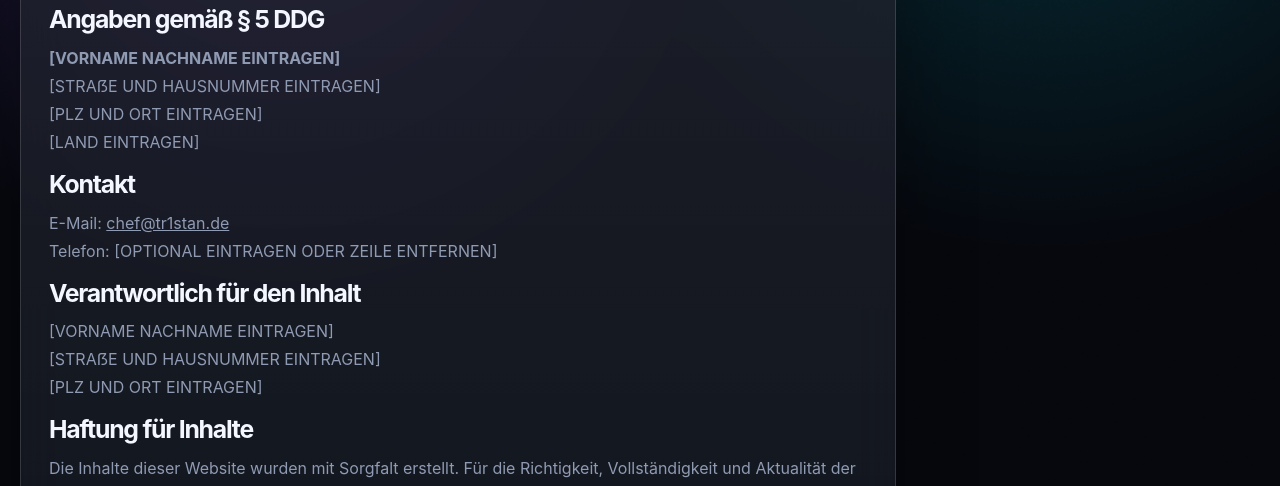
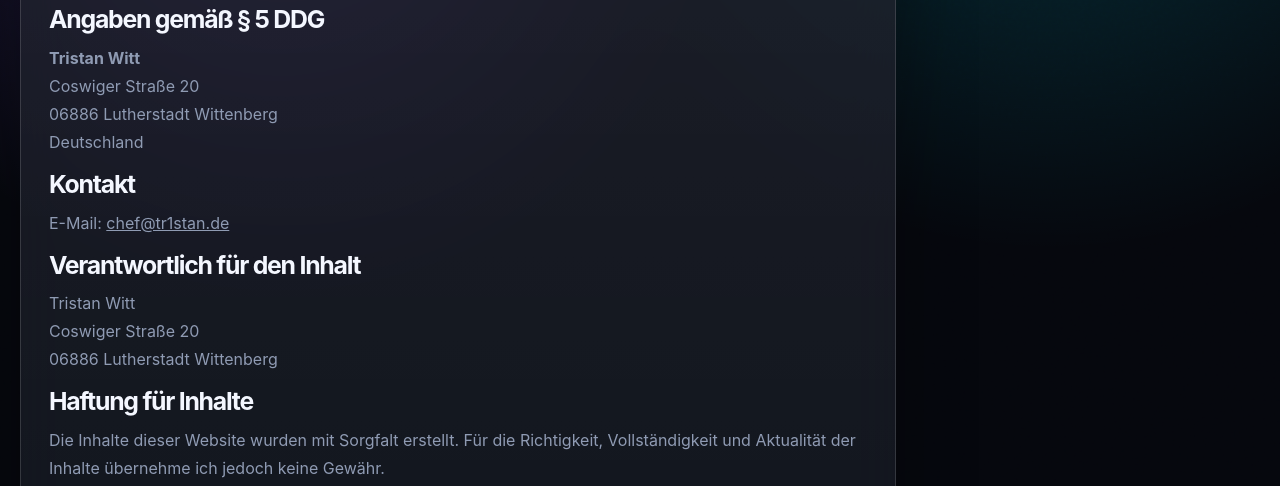
Before and after one commit to tr1stannnnnn/tr1stan.de, a plain HTML site: page impressum.html in a window 1280 px wide. Shown: the part 314-800 px from the top of the page. Drawn offline with Linux system fonts and the light colour scheme.

Commit message:
Update Impressum with personal information

```diff
--- a/impressum.html
+++ b/impressum.html
@@ -10,11 +10,11 @@
   <header class="nav-shell"><a class="brand" href="index.html"><span class="brand-glyph">t1</span><span class="brand-text"><strong>tr1stan.de</strong><small>personal cyberdeck</small></span></a><nav class="nav-links"><a href="index.html">Home</a><a href="impressum.html">Impressum</a><a href="datenschutz.html">Datenschutz</a></nav></header>
   <main class="deck" style="min-height:72vh"><article class="deck-panel deck-main reveal visible"><div class="panel-label">LEGAL</div><h2>Impressum</h2>
 <h3>Angaben gemäß § 5 DDG</h3>
-<p><strong>[VORNAME NACHNAME EINTRAGEN]</strong><br>[STRAẞE UND HAUSNUMMER EINTRAGEN]<br>[PLZ UND ORT EINTRAGEN]<br>[LAND EINTRAGEN]</p>
+<p><strong>Tristan Witt</strong></strong><br>Coswiger Straße 20<br>06886 Lutherstadt Wittenberg<br>Deutschland</p>
 <h3>Kontakt</h3>
-<p>E-Mail: <a href="mailto:chef@tr1stan.de">chef@tr1stan.de</a><br>Telefon: [OPTIONAL EINTRAGEN ODER ZEILE ENTFERNEN]</p>
+<p>E-Mail: <a href="mailto:chef@tr1stan.de">chef@tr1stan.de</a><br></p>
 <h3>Verantwortlich für den Inhalt</h3>
-<p>[VORNAME NACHNAME EINTRAGEN]<br>[STRAẞE UND HAUSNUMMER EINTRAGEN]<br>[PLZ UND ORT EINTRAGEN]</p>
+<p>Tristan Witt<br>Coswiger Straße 20<br>06886 Lutherstadt Wittenberg</p>
 <h3>Haftung für Inhalte</h3>
 <p>Die Inhalte dieser Website wurden mit Sorgfalt erstellt. Für die Richtigkeit, Vollständigkeit und Aktualität der Inhalte übernehme ich jedoch keine Gewähr.</p>
 <h3>Haftung für Links</h3>
```
